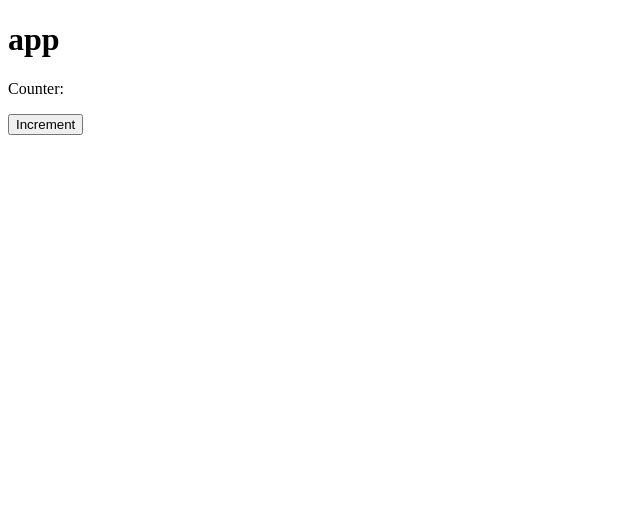
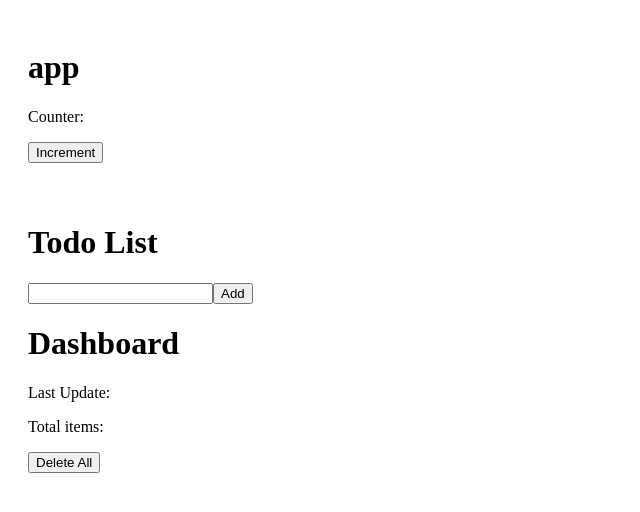
Before and after one commit to mwiesiolek/redux-demo, an Angular app: page / in a window 1280 px wide. Shown: the top 512 px of the page, without its empty margins (0-640 px from the left). Built offline with nearby package versions, Linux system fonts and the light colour scheme; what ng2-redux, tassign would draw is missing.

Commit message:
redux task (unfinished)

```diff
--- a/src/app/actions.ts
+++ b/src/app/actions.ts
@@ -1 +1,4 @@
 export const INCREMENT = 'INCREMENT';
+export const ADD_NEW_ITEM = 'ADD_NEW_ITEM';
+export const DELETE_ALL = 'DELETE_ALL';
+export const READ_ALL = 'READ_ALL';
--- a/src/app/app.component.css
+++ b/src/app/app.component.css
@@ -0,0 +1,3 @@
+div {
+  padding: 20px;
+}
--- a/src/app/app.component.html
+++ b/src/app/app.component.html
@@ -1,5 +1,11 @@
-<h1>
-  {{ title }}
-</h1>
-<p>Counter: {{ count | async }}</p>
-<button (click)="increment()">Increment</button>
+<div>
+  <h1>
+    {{ title }}
+  </h1>
+  <p>Counter: {{ count | async }}</p>
+  <button (click)="increment()">Increment</button>
+</div>
+
+<div>
+  <todo-list></todo-list>
+</div>
--- a/src/app/app.component.ts
+++ b/src/app/app.component.ts
@@ -1,8 +1,7 @@
-import { Component } from '@angular/core';
+import {Component} from "@angular/core";
 import {NgRedux, select} from "ng2-redux";
 import {IAppState} from "./store";
 import {INCREMENT} from "./actions";
-import {Map} from "immutable";
 
 @Component({
   selector: 'app-root',
@@ -16,8 +15,7 @@ export class AppComponent {
   @select(['messaging', 'newMessages']) newMessages;
   @select((s: IAppState) => s.messaging.newMessages) newMessagesCount;
 
-  constructor(private ngRedux: NgRedux<Map<string, any>>) {
-  }
+  constructor(private ngRedux: NgRedux<IAppState>) { }
 
   increment() {
     this.ngRedux.dispatch({type: INCREMENT});
--- a/src/app/app.module.ts
+++ b/src/app/app.module.ts
@@ -8,14 +8,14 @@ import {TodoListComponent} from "./todo-list/todo-list.component";
 @NgModule({
   declarations: [
     AppComponent,
-    TodoListComponent
+    TodoListComponent,
   ],
   imports: [
     BrowserModule,
     NgReduxModule
   ],
-  providers: [],
-  bootstrap: [AppComponent]
+  providers: [ ],
+  bootstrap: [ AppComponent ]
 })
 export class AppModule {
   //NgRedux<IAppState>
--- a/src/app/store.ts
+++ b/src/app/store.ts
@@ -1,11 +1,12 @@
-import {INCREMENT} from "./actions";
+import {INCREMENT, ADD_NEW_ITEM, DELETE_ALL, READ_ALL} from "./actions";
 import {tassign} from "tassign";
 
 export const INITIAL_STATE = {
   counter: 0,
   messaging: {
     newMessages: 5
-  }
+  },
+  todo: []
 };
 
 export interface IAppState {
@@ -13,6 +14,12 @@ export interface IAppState {
   messaging?: {
     newMessages: number;
   };
+  todo: ITodoItem[];
+}
+
+export interface ITodoItem {
+  content: string;
+  created: Date;
 }
 
 export function rootReducer(state: IAppState, action): IAppState {
@@ -20,9 +27,27 @@ export function rootReducer(state: IAppState, action): IAppState {
     case INCREMENT:
       //return { counter: state.counter + 1, prop1: state.prop1, prop2: state.prop2 };
       // return Object.assign({}, state, { counter: state.counter + 1 });
-      return tassign(state, {counter: state.counter + 1});
+      return tassign(state, { counter: state.counter + 1 });
     // return state.set('counter', state.get('counter') + 1);
+    case ADD_NEW_ITEM:
+      return addNewItem(state);
+    case DELETE_ALL:
+      return deleteAll(state);
+    case READ_ALL:
+      return readAll(state);
   }
 
   return state;
 }
+
+function addNewItem(state: IAppState) {
+  return state;
+}
+
+function deleteAll(state: IAppState) {
+  return state;
+}
+
+function readAll(state: IAppState) {
+  return state;
+}
--- a/src/app/todo-list/todo-list.component.html
+++ b/src/app/todo-list/todo-list.component.html
@@ -1,3 +1,13 @@
-<p>
-  todo-list works!
-</p>
+<div>
+  <h1>Todo List</h1>
+  <div>
+    <input type="text" #item />
+    <button (click)="addNewItem(item)">Add</button>
+  </div>
+  <div>
+    <h1>Dashboard</h1>
+    <p>Last Update: </p>
+    <p>Total items: </p>
+    <button (click)="deleteAll()">Delete All</button>
+  </div>
+</div>
--- a/src/app/todo-list/todo-list.component.ts
+++ b/src/app/todo-list/todo-list.component.ts
@@ -1,15 +1,24 @@
-import { Component, OnInit } from '@angular/core';
+import {Component} from "@angular/core";
+import {NgRedux, select} from "ng2-redux";
+import {IAppState, ITodoItem} from "../store";
+import {ADD_NEW_ITEM, DELETE_ALL, READ_ALL} from "../actions";
 
 @Component({
-  selector: 'app-todo-list',
+  selector: 'todo-list',
   templateUrl: './todo-list.component.html',
   styleUrls: ['./todo-list.component.css']
 })
-export class TodoListComponent implements OnInit {
+export class TodoListComponent {
+  @select('todo') todoList: ITodoItem[];
 
-  constructor() { }
+  constructor(private ngRedux: NgRedux<IAppState>) { }
 
-  ngOnInit() {
+  addNewItem(item) {
+    console.log(item);
+    this.ngRedux.dispatch({ type: ADD_NEW_ITEM });
   }
 
+  deleteAll() {
+    this.ngRedux.dispatch({ type: DELETE_ALL });
+  }
 }
```
